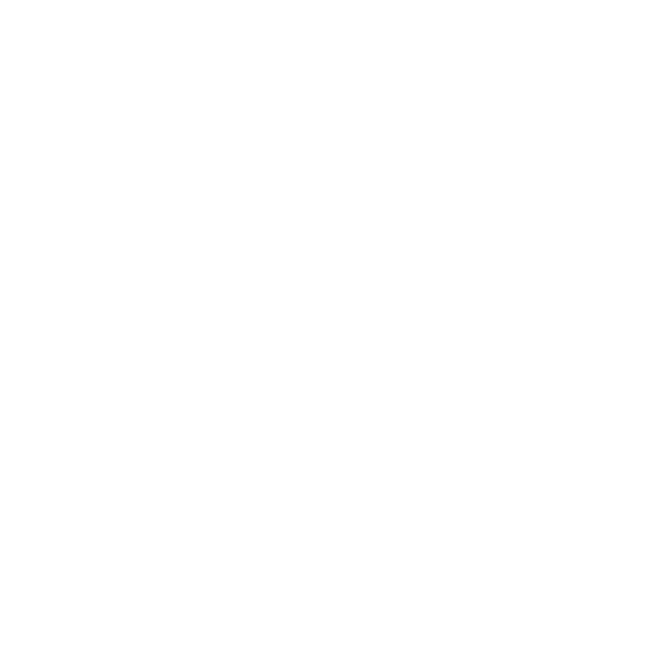
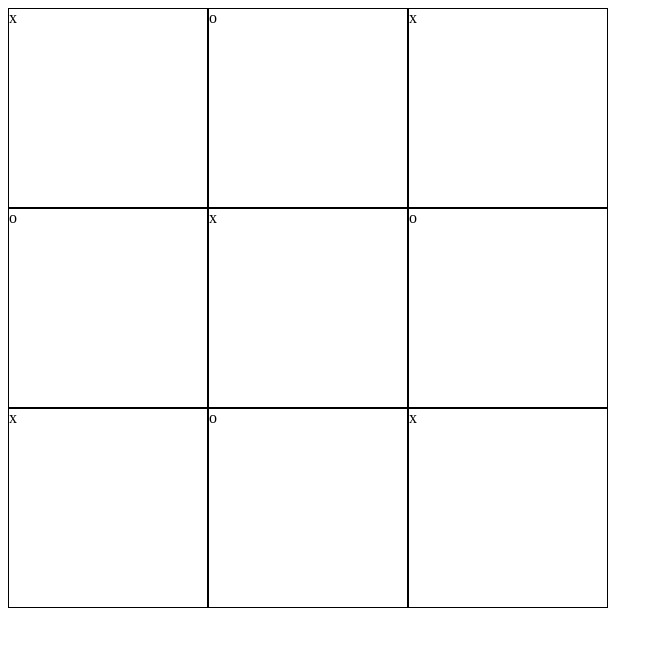
Before and after one commit to ccjohnst/tictactoe, a plain HTML site: page index.html in a window 1280 px wide. Shown: the whole page, without its empty margins (0-663 px from the left). Drawn offline with Linux system fonts and the light colour scheme.

Commit message:
begun creating display logic and added HTML grid for each item to be displayed on.

```diff
--- a/css/style.css
+++ b/css/style.css
@@ -0,0 +1,3 @@
+.square {
+    border:1px solid black;
+  }
--- a/index.html
+++ b/index.html
@@ -13,6 +13,17 @@
 </head>
 
 <body>
+  <section class="grid" style="display: grid; grid-template-columns: repeat(3, 200px); grid-template-rows: repeat(3, 200px);">
+  <div class="square" id="box0"></div>
+  <div class="square" id="box1"></div>
+  <div class="square" id="box2"></div>
+  <div class="square" id="box3"></div>
+  <div class="square" id="box4"></div>
+  <div class="square" id="box5"></div>
+  <div class="square" id="box6"></div>
+  <div class="square" id="box7"></div>
+  <div class="square" id="box8"></div>
+  </section>
   <script src="js/script.js"></script>
 </body>
 </html>
--- a/js/script.js
+++ b/js/script.js
@@ -1,9 +1,44 @@
-// You’re going to store the gameboard as an array inside of a Gameboard object, so start there!
-//  Rule of thumb: if you only ever need ONE of something (gameBoard, displayController),
-//  use a module. If you need multiples of something (players!), create them with factories.
+/* You’re going to store the gameboard as an array inside of a
+Gameboard object, so start there!
+Rule of thumb: if you only ever need ONE of
+something (gameBoard, displayController),
+use a module. If you need multiples of something (players!),
+create them with factories.
+*/
 
-function createPlayer() {
+const createPlayers = (name) => {
     return {
-
+        name,
     }
 }
+
+
+/* create a module for our gameBoard
+TO DO:
+- Store gameboard as array inside of Gameboard object*/
+
+const gameBoard = (() => {
+    const gameBoardArray = ['x', 'o', 'x', 'o', 'x', 'o', 'x', 'o', 'x'];
+
+    const addToBox = () => {
+        gameBoardArray.forEach((item, index) => {
+            const box = document.querySelector(`#box${index}`);
+            box.textContent = item;
+        })
+    }
+    return addToBox();
+})();
+
+// const displayController = (() => {
+
+//     // append values of variables to boxes in html
+//     const addToBox = () => {
+//         gameBoard.gameBoardArray.forEach((item) => {
+//             console.log(item);
+//         })
+
+//     };
+//     return {
+
+//     };
+// })();
```
